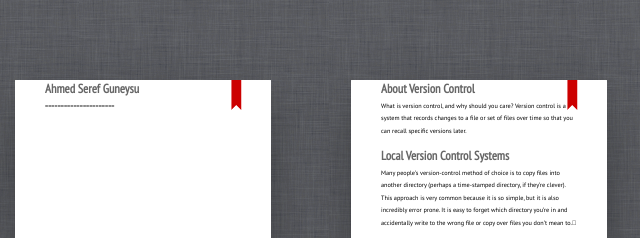
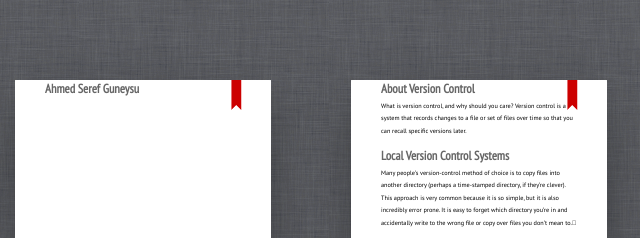
Before and after one commit to guneysus/git-presentation, a plain HTML site: page index.html in a window 1280 px wide. Shown: the top 238 px of the page, 421-1061 px from the left. Drawn offline with Linux system fonts and the light colour scheme; a web font is replaced by a local one.

Commit message:
.
new message

```diff
--- a/index.html
+++ b/index.html
@@ -40,8 +40,6 @@
 
                     <header><h2>Ahmed Seref Guneysu</h2></header>
 
-
-                    <section class="slide-content"><p>======================</p></section>
 
                 <div class="presenter_notes">
                     <section>
```
Also changed, not shown: 1 other file.
